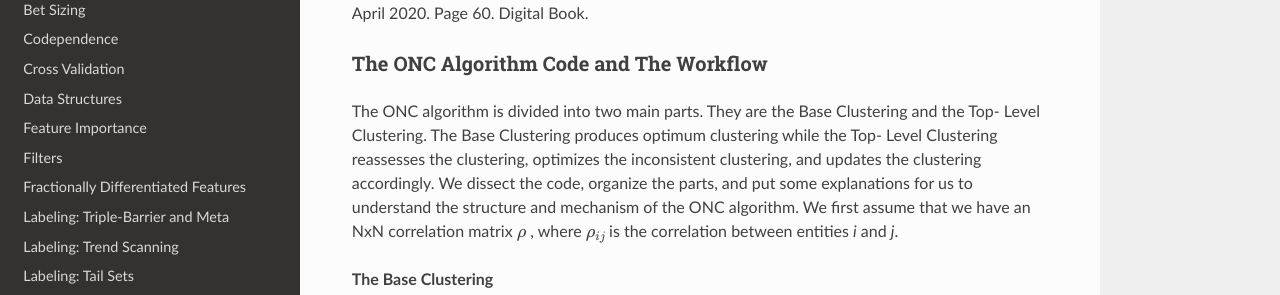
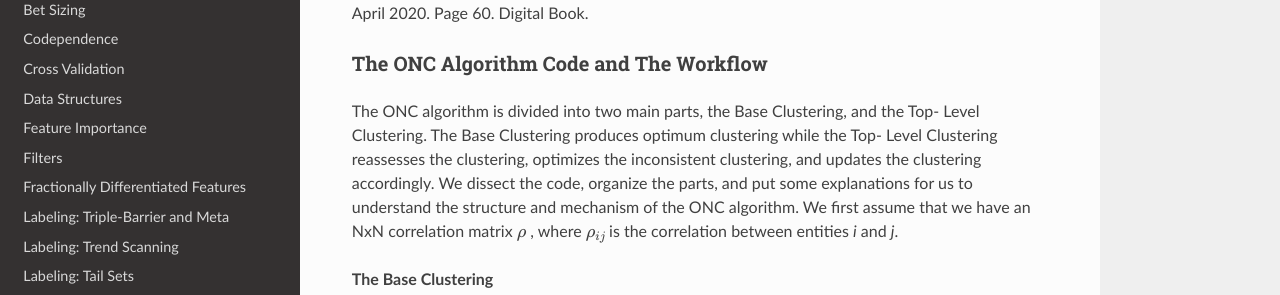
Before and after one commit to hudson-and-thames/mlfinlab, a Sphinx documentation site: the page built from docs/source/implementations/clustering.rst, in a window 1280 px wide and 900 px high, scrolled down 3101 px. Shown: the part 156-451 px from the top of the window. Built offline with Sphinx 7.4.7 and the Read the Docs theme 2.0.0, drawn with Linux system fonts in a browser that asks for light colours.

Commit message:
modified clustering.rst

```diff
--- a/docs/source/implementations/clustering.rst
+++ b/docs/source/implementations/clustering.rst
@@ -78,7 +78,7 @@
 The ONC Algorithm Code and The Workflow
 ***************************************
 
-The ONC algorithm is divided into two main parts. They are the Base Clustering and the Top- Level Clustering. The Base Clustering produces optimum clustering while the Top- Level Clustering reassesses the clustering, optimizes the inconsistent clustering, and updates the clustering accordingly. We dissect the code, organize the parts, and put some explanations for us to understand the structure and mechanism of the ONC algorithm. We first assume that we have an NxN correlation matrix  :math:`\rho` , where  :math:`\rho_{ij}` is the correlation between entities *i* and *j*.
+The ONC algorithm is divided into two main parts, the Base Clustering, and the Top- Level Clustering. The Base Clustering produces optimum clustering while the Top- Level Clustering reassesses the clustering, optimizes the inconsistent clustering, and updates the clustering accordingly. We dissect the code, organize the parts, and put some explanations for us to understand the structure and mechanism of the ONC algorithm. We first assume that we have an NxN correlation matrix  :math:`\rho` , where  :math:`\rho_{ij}` is the correlation between entities *i* and *j*.
 
 **The Base Clustering**
 
```
